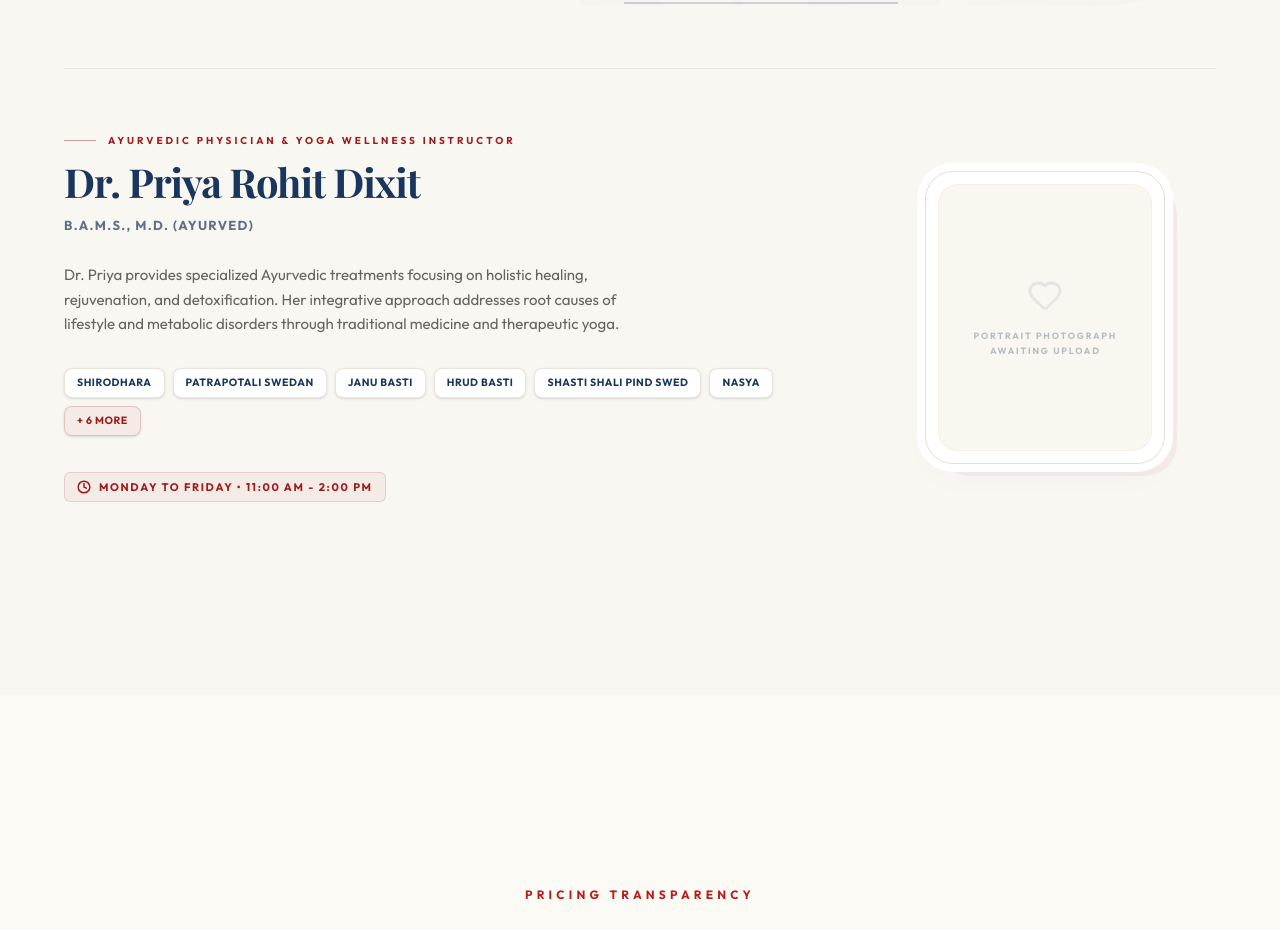
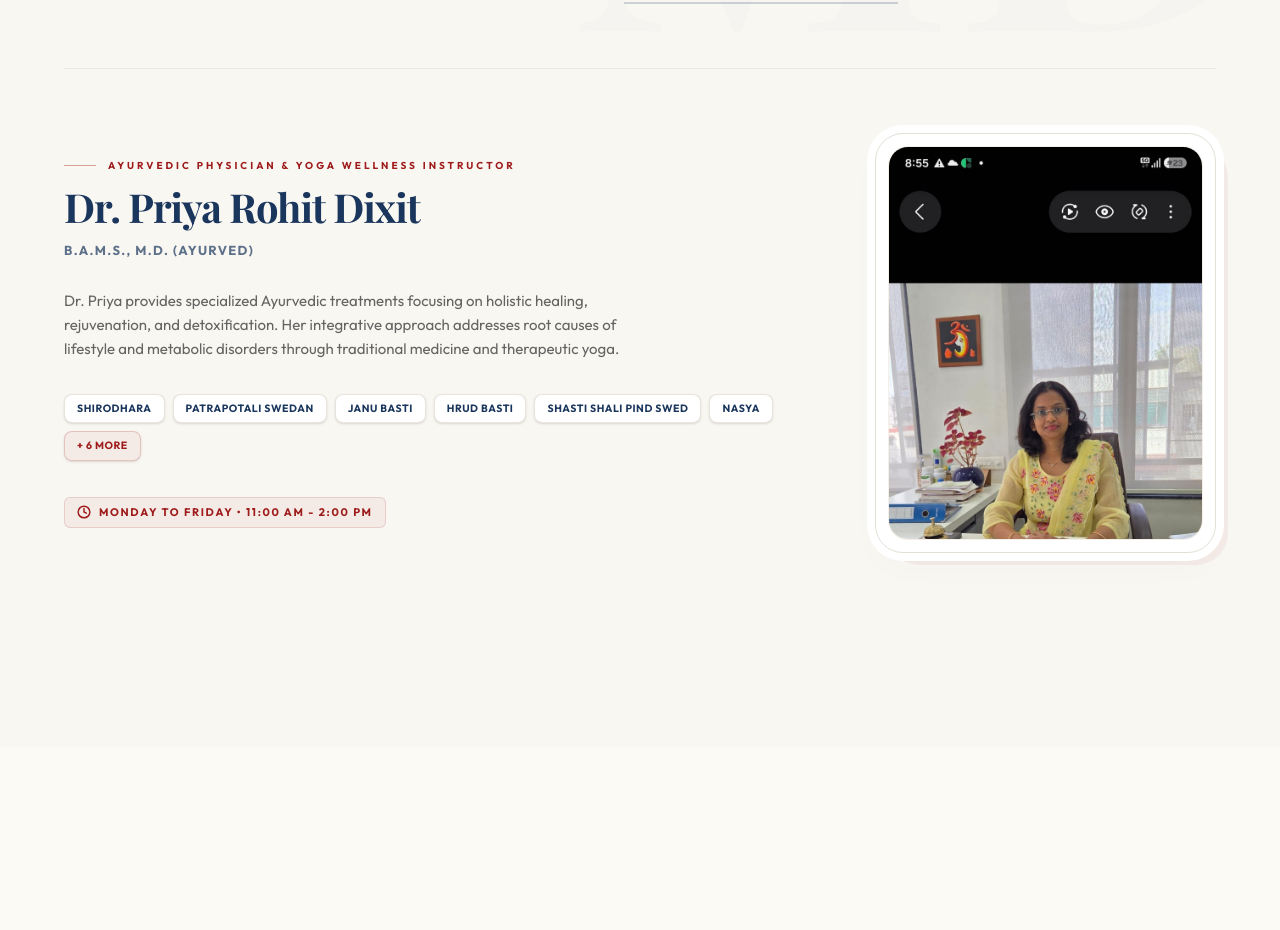
Before and after one commit to Dhruvv307nm/dixit-heart-care, a React (Vite) app: page / in a window 1280 px wide. Shown: the part 3560-4490 px from the top of the page. Built offline with nearby package versions, Linux system fonts and the light colour scheme; a web font is replaced by a local one.

Commit message:
update the photo in dr . priya dixit section

```diff
--- a/src/components/HomeView.tsx
+++ b/src/components/HomeView.tsx
@@ -769,22 +769,25 @@ export default function HomeView({ onViewChange, onBookNow }: HomeViewProps) {
                 </div>
               </div>
 
-              {/* Visual Placeholder Column (Waiting for photo) */}
+              {/* Visual Placeholder Column */}
               <div className="lg:col-span-4 w-full relative z-10 order-1 lg:order-2">
                 <motion.div
-                  initial={{ opacity: 0, scale: 0.96 }}
-                  whileInView={{ opacity: 1, scale: 1 }}
-                  viewport={{ once: true }}
-                  transition={{ duration: 1.2, ease: [0.16, 1, 0.3, 1] }}
-                  className="max-w-[240px] mx-auto lg:ml-auto relative group"
+                  initial={{ opacity: 0, scale: 0.9, rotate: 2 }}
+                  whileInView={{ opacity: 1, scale: 1, rotate: 0 }}
+                  viewport={{ once: true, margin: "-100px" }}
+                  transition={{ duration: 0.8, ease: [0.21, 0.47, 0.32, 0.98] }}
+                  className="relative group mx-auto max-w-[280px] lg:max-w-none"
                 >
                   <div className="absolute inset-0 bg-[#9E1B1B]/5 rounded-[32px] translate-x-3 translate-y-3 -z-20 transition-transform duration-[1200ms] group-hover:translate-x-4 group-hover:translate-y-4" />
                   <div className="absolute inset-0 border border-outline-variant/60 rounded-[32px] translate-x-1.5 translate-y-1.5 -z-10" />
 
                   <div className="bg-white p-3 rounded-[28px] shadow-[0_15px_35px_rgba(27,54,93,0.02)] border border-outline-variant overflow-hidden ring-[8px] ring-white">
-                    <div className="w-full aspect-[4/5] bg-surface-container flex flex-col items-center justify-center rounded-[20px] border border-outline-variant/30 text-[#1B365D]/30 transition-colors group-hover:text-[#1B365D]/40">
-                      <Heart size={36} className="opacity-30 mb-4" />
-                      <span className="font-sans text-[9px] uppercase font-bold tracking-[0.2em] px-4 text-center leading-relaxed">Portrait Photograph<br/>Awaiting Upload</span>
+                    <div className="w-full aspect-[4/5] bg-surface-container rounded-[20px] border border-outline-variant/30 overflow-hidden relative">
+                      <img
+                        src="/dr-priya-dixit.jpg"
+                        alt="Dr. Priya Rohit Dixit"
+                        className="w-full h-full object-cover object-top transition-transform duration-700 group-hover:scale-105"
+                      />
                     </div>
                   </div>
                 </motion.div>
```
Also changed, not shown: public/dr-priya-dixit.jpg (added), 1 other file (tests, documents, lock files or other folders).
